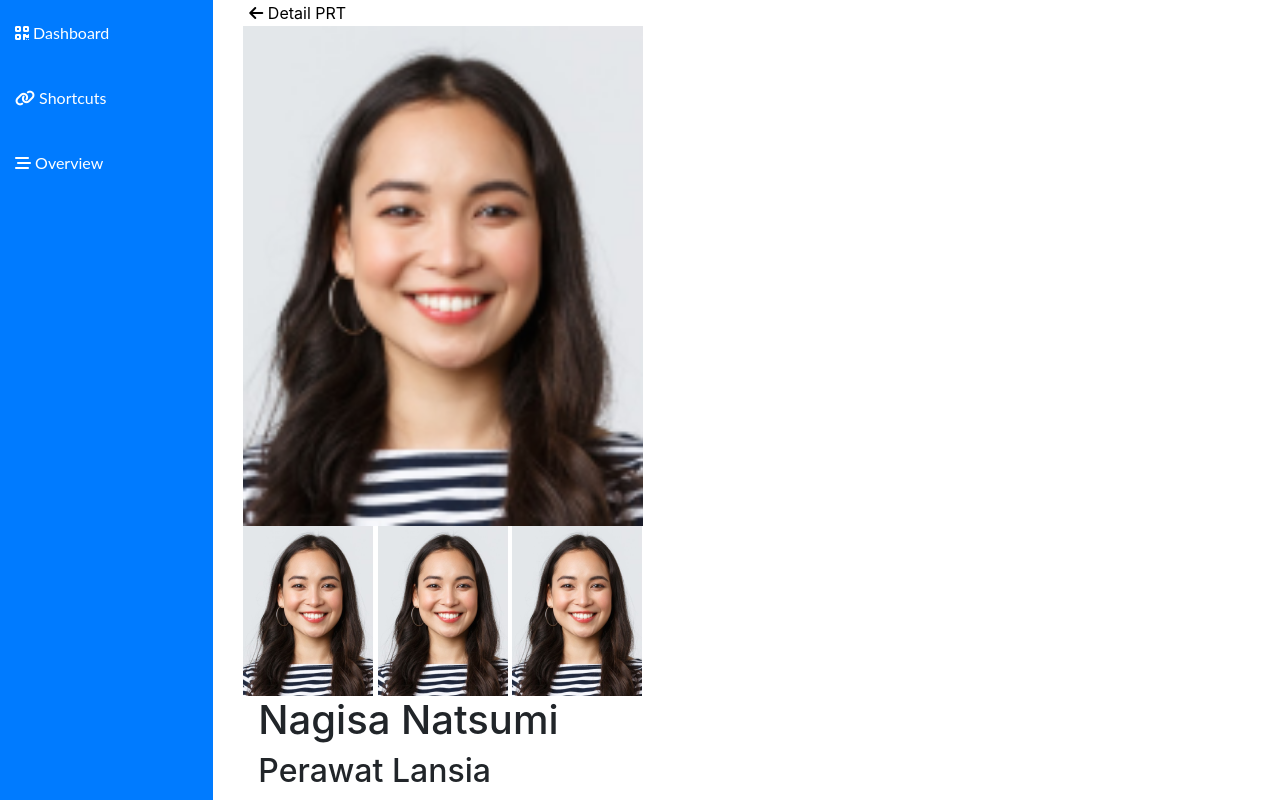
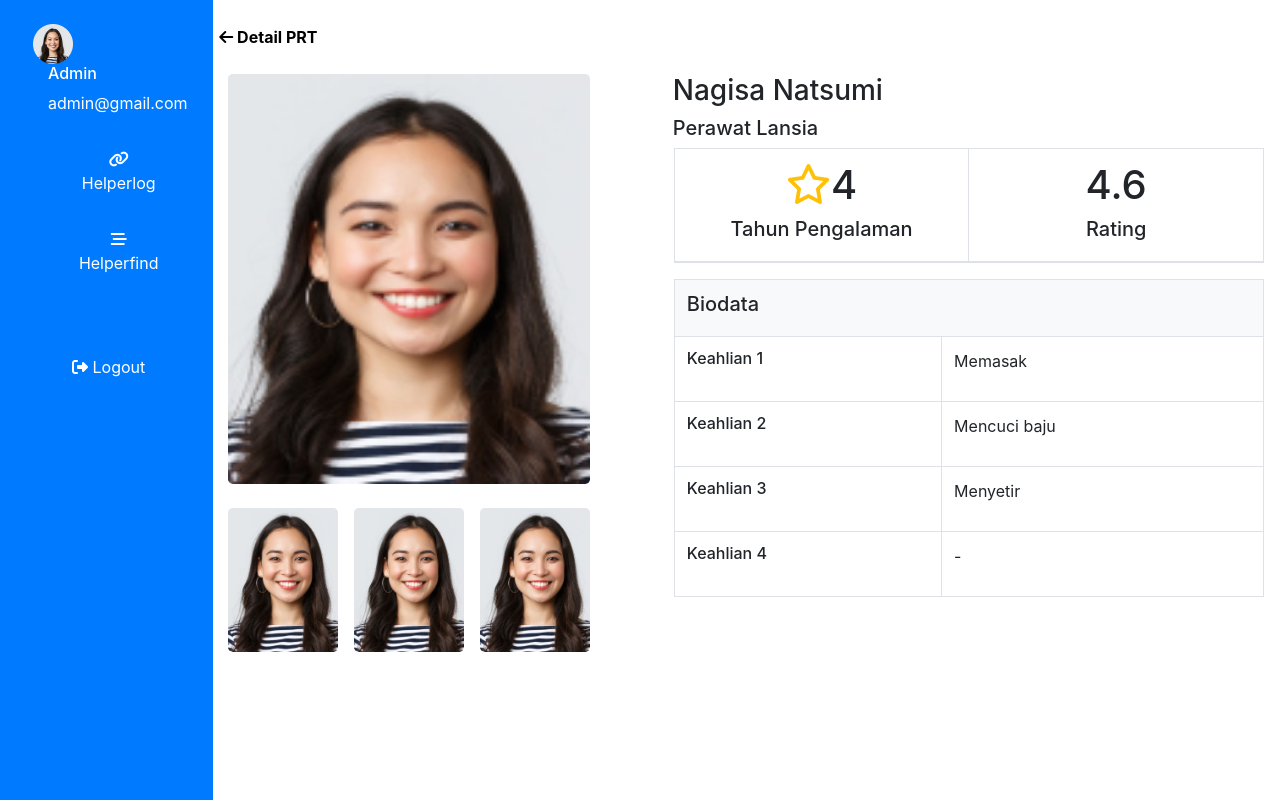
Before and after one commit to armicof/FED5026231067, a plain HTML site: page Latihan Pembuatan Layout/index.html in a window 1280 px wide. Drawn offline with nearby package versions, Linux system fonts and the light colour scheme.

Commit message:
Pertemuan 4 PR

```diff
--- a/Latihan Pembuatan Layout/index.html
+++ b/Latihan Pembuatan Layout/index.html
@@ -9,39 +9,107 @@
     <link rel="stylesheet" href="styles.css">
 </head>
 <body class="d-flex flex-row">
-    <div class="sidebar col-lg-2 min-vh-100 bg-primary text-color">
-        <a href="#" class="text-white">
-            <i class="fas fa-qrcode"></i>
-            <span>Dashboard</span>
-            </a>
-        <a href="#" class="text-white">
+    <div class="sidebar col-2 vh-100 bg-primary text-color p-4 pl-5">
+        <div class="row">
+            <img src="materialD/Frame 40792-4.png" alt="" width="40px" height="40px">
+            <div class="col">
+                <h6 class="text-white p-0">Admin</h6>
+                <p class="text-white p-0">admin@gmail.com</p>
+            </div>
+        </div>
+        <button href="" class="bg-primary text-white border-0 rounded-lg  py-3 px-4">
             <i class="fas fa-link"></i>
-            <span>Shortcuts</span>
-        </a>
-        <a href="#" class="text-white">
+            <span>Helperlog</span>
+        </button>
+        <button href="" class="bg-primary text-white border-0 rounded-lg py-3 px-4">
             <i class="fas fa-stream"></i>
-            <span>Overview</span>
-        </a>
+            <span>Helperfind</span>
+        </button>
+        <button class="bg-primary text-white border-0 rounded-lg mt-5 py-3 px-4">
+            <i class="fas fa-sign-out-alt"></i>
+            <span>Logout</span>
+        </button>
     </div>
 
-    <div class="container">
-        <div class="container">
-            <button class="border-0 bg-transparent"><i class="fa-solid fa-arrow-left"></i> Detail PRT</button>
+    <div class="container mt-4">
+        <div class="row">
+            <button class="border-0 bg-transparent font-weight-bold"><i class="fa-solid fa-arrow-left"></i> Detail PRT</button>
         </div>
-        <div class="container">
-            <div>
-                <img src="materialD/image-1.png" alt="" width="400px" height="500px" class="">
-                <div>
-                    <img src="materialD/image-3.png" alt="">
-                    <img src="materialD/image-3.png" alt="">
-                    <img src="materialD/image-3.png" alt="">
+        <div class="row">
+            <div class="col-5 mt-4">
+                <img src="materialD/image-1.png" alt="" width="362px" height="410px" class="rounded-lg">
+                <div class="row mx-0 my-4">
+                    <img src="materialD/image-3.png" alt="" class="rounded-lg" width="110px">
+                    <img src="materialD/image-3.png" alt="" class="mx-3 rounded-lg" width="110px">
+                    <img src="materialD/image-3.png" alt="" class="rounded-lg" width="110px">
                 </div>
-                            </div>
-            <div class="container">
-                <h1>Nagisa Natsumi</h1>
-                <h2>Perawat Lansia</h2>
+            </div>
+            <div class="col-7 mt-4">
+                <div class="col p-0">
+                    <h3>Nagisa Natsumi</h3>
+                    <h5>Perawat Lansia</h5>
+                </div>
+                <div class="row px-3">
+                    <table class="table table-bordered text-center">
+                        <thead>
+                            <tr>
+                              <th class="w-50">
+                                <h1><i class="fa-regular fa-star text-warning"></i>4</h1>
+                                <h5>Tahun Pengalaman</h5>
+                              </th>
+                              <th class="w-50">
+                                <h1>4.6</h1>
+                                <h5>Rating</h5>
+                              </th>
+                            </tr>
+                          </thead>
+                    </table>
+                </div>
+                <div class="row px-3">
+                    <table class="table table-bordered">
+                        <tr>
+                            <th colspan="2" class="bg-light">
+                                <h5>Biodata</h5>
+                            </th>
+                        </tr>
+                        <tr>
+                            <td>
+                                <h6>Keahlian 1</h6>
+                            </td>
+                            <td>
+                                <p>Memasak</p>
+                            </td>
+                        </tr>
+                        <tr>
+                            <td>
+                                <h6>Keahlian 2</h6>
+                            </td>
+                            <td>
+                                <p>Mencuci baju</p>
+                            </td>
+                        </tr>
+                        <tr>
+                            <td>
+                                <h6>Keahlian 3</h6>
+                            </td>
+                            <td>
+                                <p>Menyetir</p>
+                            </td>
+                        </tr>
+                        <tr>
+                            <td>
+                                <h6>Keahlian 4</h6>
+                            </td>
+                            <td>
+                                <p>-</p>
+                            </td>
+                        </tr>
+                    </table>
+                </div>
+
             </div>
         </div>
+
     </div>
 
 
```
